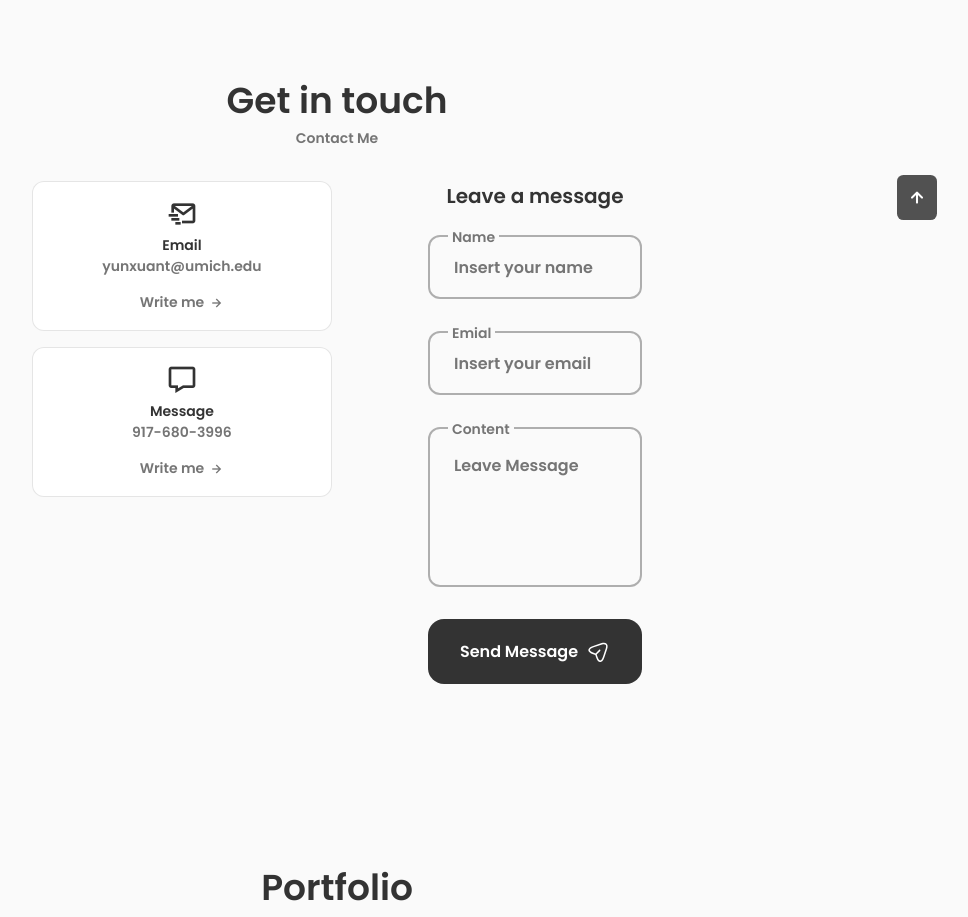
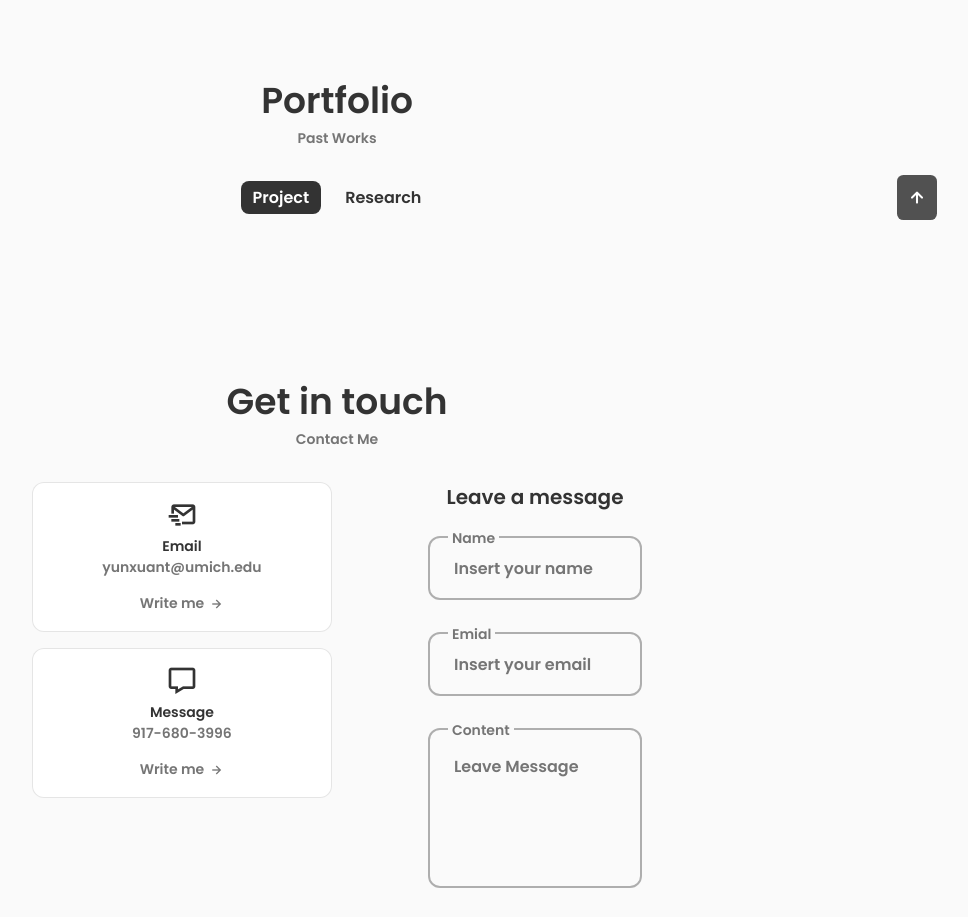
Before and after one commit to haytham918/portfolio, a React (Create React App) app: page / in a window 1280 px wide. Shown: the part 740-1657 px from the top of the page, without its empty margins (303-1271 px from the left). Built offline with nearby package versions, Linux system fonts and the light colour scheme.

Commit message:
Swap contact and portfolio order

```diff
--- a/src/App.js
+++ b/src/App.js
@@ -18,8 +18,8 @@ function App() {
 
    <main className='main'>
     <Home />
+    <Work />
     <Contact />
-    <Work />
    </main>
    <Footer handleNav={handleNav}/>
    <ScrollUp />
```
